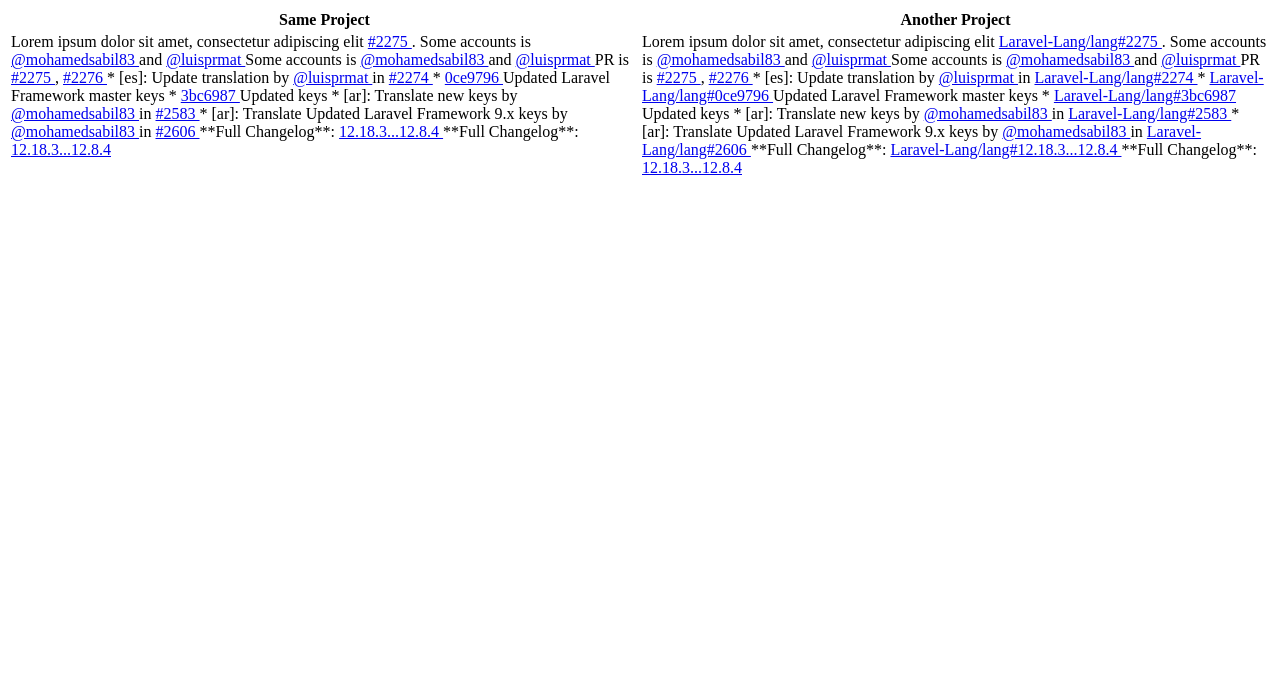
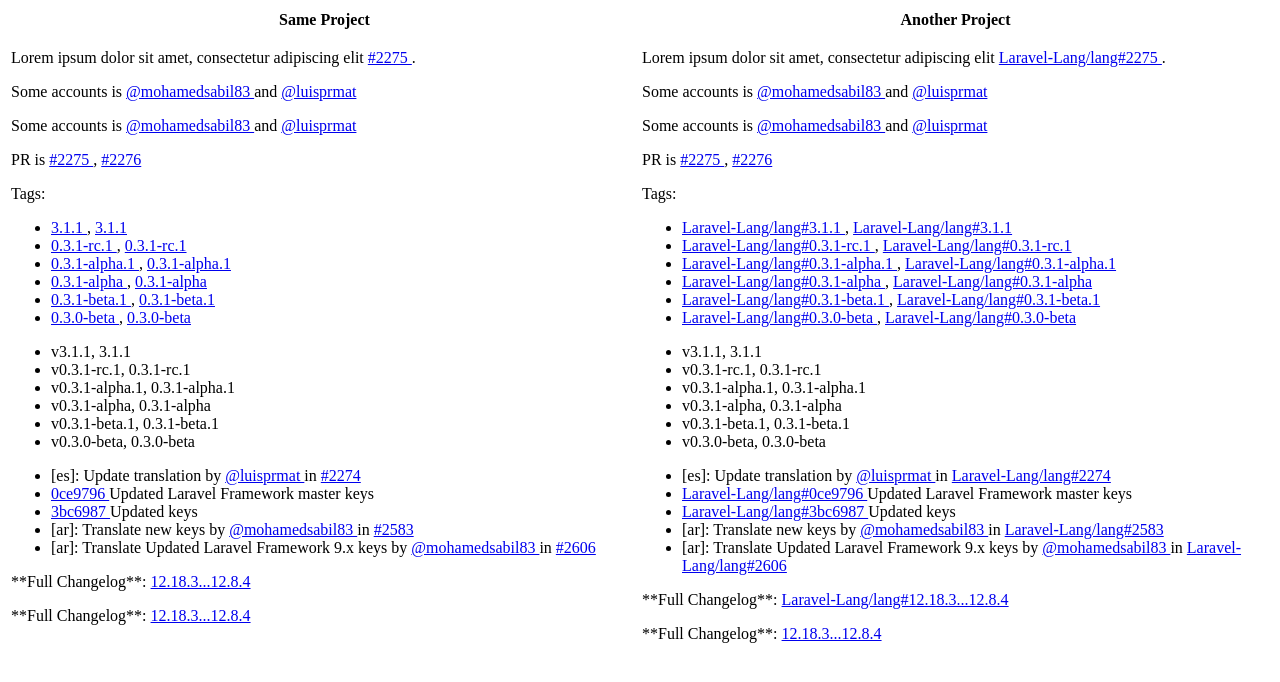
Before and after one commit to TheDragonCode/vuepress-plugin-github-linkify, a website built with Vite: page index.html in a window 1280 px wide. Built offline with nearby package versions, Linux system fonts and the light colour scheme.

Commit message:
Added tags parser

```diff
--- a/index.html
+++ b/index.html
@@ -13,44 +13,90 @@
     </tr>
     <tr style="background-color: white">
         <td width="500px" valign="top">
-            Lorem ipsum dolor sit amet, consectetur adipiscing elit #2275.
+            <p>Lorem ipsum dolor sit amet, consectetur adipiscing elit #2275.</p>
 
-            Some accounts is @mohamedsabil83 and @luisprmat
+            <p>Some accounts is @mohamedsabil83 and @luisprmat</p>
 
-            Some accounts is [mohamedsabil83](https://github.com/mohamedsabil83) and [`luisprmat`](https://github.com/luisprmat)
+            <p>Some accounts is [mohamedsabil83](https://github.com/mohamedsabil83) and [`luisprmat`](https://github.com/luisprmat)</p>
 
-            PR is #2275, #2276
+            <p>PR is #2275, #2276</p>
 
-            * [es]: Update translation by @luisprmat in #2274
-            * [0ce9796](https://github.com/Laravel-Lang/common/commit/0ce9796357a0af1430d1043283fd23178df92f23) Updated Laravel Framework master keys
-            * 3bc6987574119562ea1db19c2ed868448240b47d Updated keys
-            * [ar]: Translate new keys by @mohamedsabil83 in #2583
-            * [ar]: Translate Updated Laravel Framework 9.x keys by @mohamedsabil83 in #2606
+            <div>
+                Tags:
 
-            **Full Changelog**: https://github.com/Laravel-Lang/common/compare/12.18.3...12.8.4
+                <ul>
+                    <li>https://github.com/Laravel-Lang/common/releases/tag/v3.1.1, https://github.com/Laravel-Lang/common/releases/tag/3.1.1</li>
+                    <li>https://github.com/Laravel-Lang/common/releases/tag/v0.3.1-rc.1, https://github.com/Laravel-Lang/common/releases/tag/0.3.1-rc.1</li>
+                    <li>https://github.com/Laravel-Lang/common/releases/tag/v0.3.1-alpha.1, https://github.com/Laravel-Lang/common/releases/tag/0.3.1-alpha.1</li>
+                    <li>https://github.com/Laravel-Lang/common/releases/tag/v0.3.1-alpha, https://github.com/Laravel-Lang/common/releases/tag/0.3.1-alpha</li>
+                    <li>https://github.com/Laravel-Lang/common/releases/tag/v0.3.1-beta.1, https://github.com/Laravel-Lang/common/releases/tag/0.3.1-beta.1</li>
+                    <li>https://github.com/Laravel-Lang/common/releases/tag/v0.3.0-beta, https://github.com/Laravel-Lang/common/releases/tag/0.3.0-beta</li>
+                </ul>
 
-            **Full Changelog**: 12.18.3...12.8.4
+                <ul>
+                    <li>v3.1.1, 3.1.1</li>
+                    <li>v0.3.1-rc.1, 0.3.1-rc.1</li>
+                    <li>v0.3.1-alpha.1, 0.3.1-alpha.1</li>
+                    <li>v0.3.1-alpha, 0.3.1-alpha</li>
+                    <li>v0.3.1-beta.1, 0.3.1-beta.1</li>
+                    <li>v0.3.0-beta, 0.3.0-beta</li>
+                </ul>
+            </div>
 
+            <ul>
+                <li>[es]: Update translation by @luisprmat in #2274</li>
+                <li>[0ce9796](https://github.com/Laravel-Lang/common/commit/0ce9796357a0af1430d1043283fd23178df92f23) Updated Laravel Framework master keys</li>
+                <li>3bc6987574119562ea1db19c2ed868448240b47d Updated keys</li>
+                <li>[ar]: Translate new keys by @mohamedsabil83 in #2583</li>
+                <li>[ar]: Translate Updated Laravel Framework 9.x keys by @mohamedsabil83 in #2606</li>
+            </ul>
+
+            <p>**Full Changelog**: https://github.com/Laravel-Lang/common/compare/12.18.3...12.8.4</p>
+
+            <p>**Full Changelog**: 12.18.3...12.8.4</p>
         </td>
         <td width="50%" valign="top">
-            Lorem ipsum dolor sit amet, consectetur adipiscing elit https://github.com/Laravel-Lang/lang/pull/2275.
+            <p>Lorem ipsum dolor sit amet, consectetur adipiscing elit https://github.com/Laravel-Lang/lang/pull/2275.</p>
 
-            Some accounts is @mohamedsabil83 and @luisprmat
+            <p>Some accounts is @mohamedsabil83 and @luisprmat</p>
 
-            Some accounts is [mohamedsabil83](https://github.com/mohamedsabil83) and [`luisprmat`](https://github.com/luisprmat)
+            <p>Some accounts is [mohamedsabil83](https://github.com/mohamedsabil83) and [`luisprmat`](https://github.com/luisprmat)</p>
 
-            PR is #2275, #2276
+            <p>PR is #2275, #2276</p>
 
-            * [es]: Update translation by @luisprmat in https://github.com/Laravel-Lang/lang/pull/2274
-            * [0ce9796](https://github.com/Laravel-Lang/lang/commit/0ce9796357a0af1430d1043283fd23178df92f23) Updated Laravel Framework master keys
-            * https://github.com/Laravel-Lang/lang/commit/3bc6987574119562ea1db19c2ed868448240b47d Updated keys
-            * [ar]: Translate new keys by @mohamedsabil83 in https://github.com/Laravel-Lang/lang/pull/2583
-            * [ar]: Translate Updated Laravel Framework 9.x keys by @mohamedsabil83 in https://github.com/Laravel-Lang/lang/pull/2606
+            <div>
+                Tags:
 
-            **Full Changelog**: https://github.com/Laravel-Lang/lang/compare/12.18.3...12.8.4
+                <ul>
+                    <li>https://github.com/Laravel-Lang/lang/releases/tag/v3.1.1, https://github.com/Laravel-Lang/lang/releases/tag/3.1.1</li>
+                    <li>https://github.com/Laravel-Lang/lang/releases/tag/v0.3.1-rc.1, https://github.com/Laravel-Lang/lang/releases/tag/0.3.1-rc.1</li>
+                    <li>https://github.com/Laravel-Lang/lang/releases/tag/v0.3.1-alpha.1, https://github.com/Laravel-Lang/lang/releases/tag/0.3.1-alpha.1</li>
+                    <li>https://github.com/Laravel-Lang/lang/releases/tag/v0.3.1-alpha, https://github.com/Laravel-Lang/lang/releases/tag/0.3.1-alpha</li>
+                    <li>https://github.com/Laravel-Lang/lang/releases/tag/v0.3.1-beta.1, https://github.com/Laravel-Lang/lang/releases/tag/0.3.1-beta.1</li>
+                    <li>https://github.com/Laravel-Lang/lang/releases/tag/v0.3.0-beta, https://github.com/Laravel-Lang/lang/releases/tag/0.3.0-beta</li>
+                </ul>
 
-            **Full Changelog**: 12.18.3...12.8.4
+                <ul>
+                    <li>v3.1.1, 3.1.1</li>
+                    <li>v0.3.1-rc.1, 0.3.1-rc.1</li>
+                    <li>v0.3.1-alpha.1, 0.3.1-alpha.1</li>
+                    <li>v0.3.1-alpha, 0.3.1-alpha</li>
+                    <li>v0.3.1-beta.1, 0.3.1-beta.1</li>
+                    <li>v0.3.0-beta, 0.3.0-beta</li>
+                </ul>
+            </div>
 
+            <ul>
+                <li>[es]: Update translation by @luisprmat in https://github.com/Laravel-Lang/lang/pull/2274</li>
+                <li>[0ce9796](https://github.com/Laravel-Lang/lang/commit/0ce9796357a0af1430d1043283fd23178df92f23) Updated Laravel Framework master keys</li>
+                <li>https://github.com/Laravel-Lang/lang/commit/3bc6987574119562ea1db19c2ed868448240b47d Updated keys</li>
+                <li>[ar]: Translate new keys by @mohamedsabil83 in https://github.com/Laravel-Lang/lang/pull/2583</li>
+                <li>[ar]: Translate Updated Laravel Framework 9.x keys by @mohamedsabil83 in https://github.com/Laravel-Lang/lang/pull/2606</li>
+            </ul>
+
+            <p>**Full Changelog**: https://github.com/Laravel-Lang/lang/compare/12.18.3...12.8.4</p>
+
+            <p>**Full Changelog**: 12.18.3...12.8.4</p>
         </td>
     </tr>
 </table>
--- a/src/node/plugins/transformers/index.ts
+++ b/src/node/plugins/transformers/index.ts
@@ -4,29 +4,29 @@
 import { pullRequestCompact, pullRequestExpand } from './pull-request.js'
 import { compareCompact, compareExpand } from './compare.js'
 import { commitCompact, commitExpand } from './commit.js'
+import { tagsCompact, tagsExpand } from './tags'
 
 const compact = [
     mentionCompact,
     pullRequestCompact,
     compareCompact,
-    commitCompact
+    commitCompact,
+    tagsCompact
 ]
 
 const expand = [
     mentionExpand,
     pullRequestExpand,
     compareExpand,
-    commitExpand
+    commitExpand,
+    tagsExpand
 ]
 
 const resolveRepoUrl = (url: string) => url.replace('https://github.com/', '')
 
 export const transform = (text: string, repo: string) => {
-    // compact
-    Array.from(compact, (tranformer: GitHubLinkifyTransformer) => text = tranformer(text, resolveRepoUrl(repo)))
-
-    // expand
-    Array.from(expand, (tranformer: GitHubLinkifyTransformer) => text = tranformer(text, resolveRepoUrl(repo)))
+    Array.from(compact, (transformer: GitHubLinkifyTransformer) => text = transformer(text, resolveRepoUrl(repo)))
+    Array.from(expand, (transformer: GitHubLinkifyTransformer) => text = transformer(text, resolveRepoUrl(repo)))
 
     return text
 }
--- /dev/null
+++ b/src/node/plugins/transformers/tags.ts
@@ -0,0 +1,22 @@
+import { regex } from '../regex.js'
+import { template } from '../template.js'
+import { url } from '../url.js'
+
+export const tagsCompact = (text: string, repo: string) => {
+    const replacerFull = (value, item) => value.replace(item[0], template('tag', `${ item[1] }/${ item[2] }`, item[3]))
+    const replacerShort = (value, item) => value.replace(item[0], template('tag', repo, item[1]))
+
+    text = regex(text, /\[[\s\w\d`.\-]+]\(https:\/\/github\.com\/([\w\d\-_]+)\/([\w\d\-_]+)\/releases\/tag\/(v?\d+\.\d+\.\d+-?\w*\.?\d*)\)/g, replacerFull)
+    text = regex(text, /https:\/\/github\.com\/([\w\d\-_]+)\/([\w\d\-_]+)\/releases\/tag\/(v?\d+\.\d+\.\d+-?\w*\.?\d*)/g, replacerFull)
+    // text = regex(text, /(?<!:)(?<=>|\s)(v?\d+\.\d+\.\d+-?\w*\.?\d*)(?<!:)/g, replacerShort)
+
+    return text
+}
+
+export const tagsExpand = (text: string, repo: string) => {
+    const replacer = (value, item) => value.replace(item[0], url(repo, `${ item[1].includes(repo) ? '' : item[1] + '#' }${ item[2].replace('v', '') }`, `${ item[1] }/releases/tag/${ item[2] }`))
+
+    text = regex(text, /::tag::([\w\d.\-\/]+)::([\w\d.\-]+)::/g, replacer)
+
+    return text
+}
```
Also changed, not shown: README.md.
